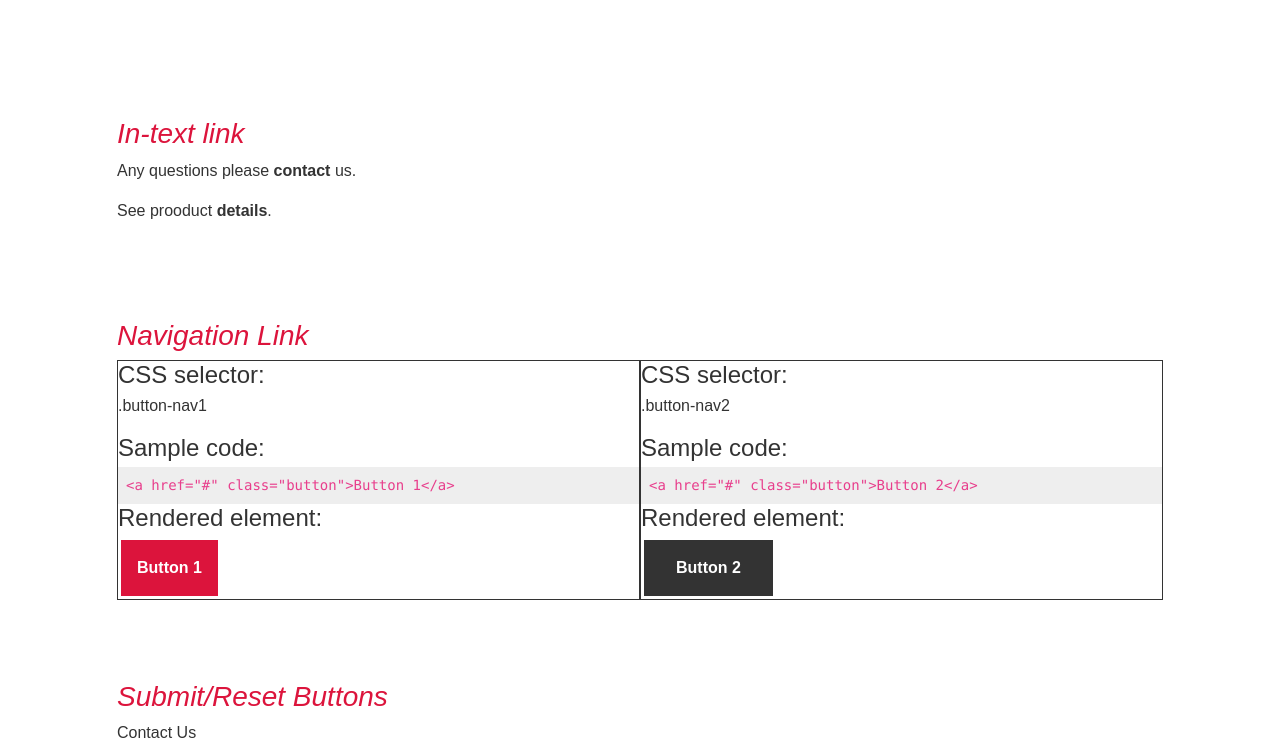
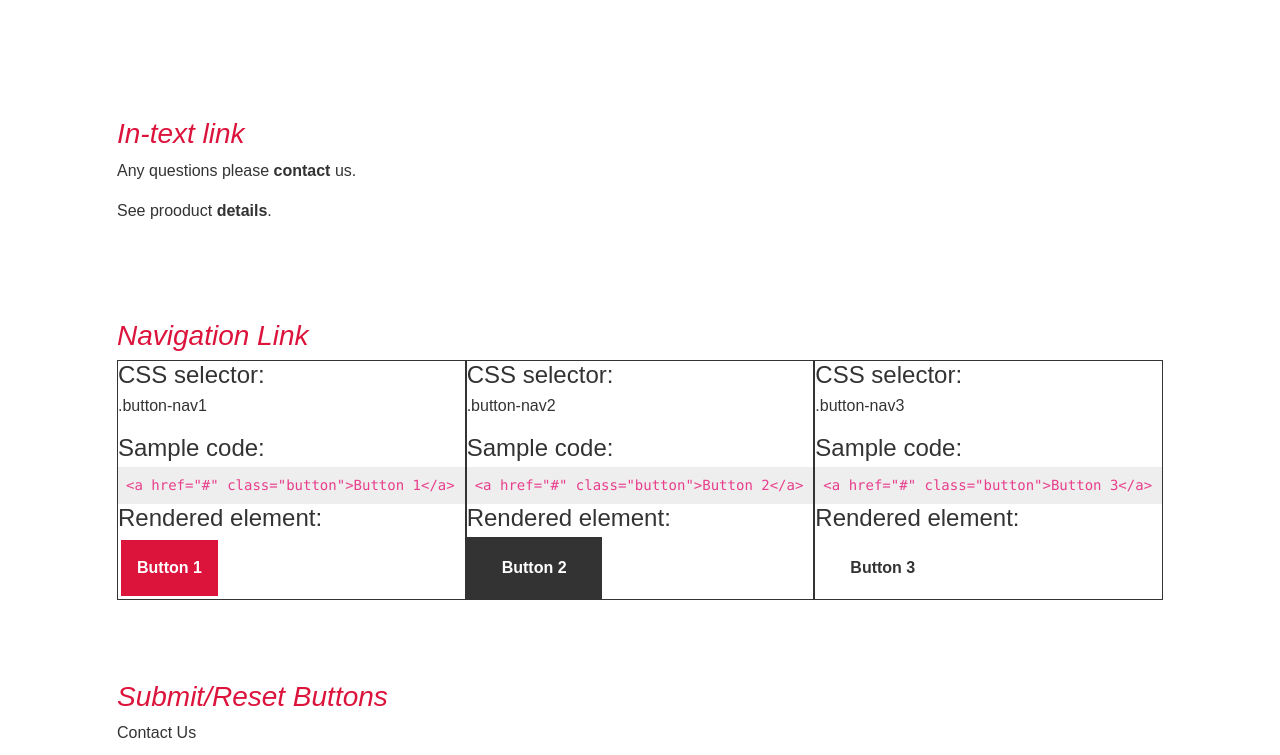
Before and after one commit to xyJenn/IAT339-portfolio, a plain HTML site: page styleGuideHome.html in a window 1280 px wide. Shown: the part 975-1730 px from the top of the page. Drawn offline with nearby package versions, Linux system fonts and the light colour scheme; a web font is replaced by a local one.

Commit message:
updated style guide button

```diff
--- a/css/stylGuideHomePageStyling.css
+++ b/css/stylGuideHomePageStyling.css
@@ -164,7 +164,7 @@ code {
   padding: 1rem 2rem;
   color: white;
   background-color: var(--main-txt-color);
-  border: 3px solid;
+  border: 3px solid transparent;
   text-decoration: none;
   transition-property: background-color;
   transition-duration: 0.5s;
@@ -174,6 +174,27 @@ code {
 .button-nav2:focus {
   color: var(--main-txt-color);
   background-color: white;
+
+  border: 3px solid var(--main-txt-color);
+}
+
+.button-nav3 {
+  display: inline-block;
+  margin-right: 3rem;
+  padding: 1rem 2rem;
+  color: var(--main-txt-color);
+  background-color: white;
+  border: 3px solid transparent;
+  text-decoration: none;
+  transition-property: background-color;
+  transition-duration: 0.5s;
+  border-radius: 0;
+}
+
+.button-nav3:hover,
+.button-nav3:focus {
+  color: white;
+  background-color: var(--main-txt-color);
 
   border: 3px solid var(--main-txt-color);
 }
--- a/styleGuideHome.html
+++ b/styleGuideHome.html
@@ -96,9 +96,9 @@
             <div class="intro text-center">
               <h1 class="display-3 text-center">Style Guide</h1>
               <p class="display-5 text-center">Portfolio Style Guide</p>
-              <a role="button" href="index.html" class="btn btn-light"
-                >Go to Portfolio</a
-              >
+
+              <a role="button" class="button-nav3" href="index.html">Go to Portfolio</a>
+
             </div>
           </div>
           <!-- <div class="col-sm-6 right">
@@ -157,6 +157,18 @@
                 <h4>Rendered element:</h4>
 
             <a class="button-nav2" href="#">Button 2</a>
+        </div>
+        <div class= "box">
+          <h4>CSS selector:</h4>
+                <p>.button-nav3</p>
+
+
+                <h4>Sample code:</h4>
+                <code>&lt;a href="#" class="button"&gt;Button 3&lt;/a&gt;</code>
+
+                <h4>Rendered element:</h4>
+
+            <a class="button-nav3" href="#">Button 3</a>
         </div>
         </div>
       </section>
```
